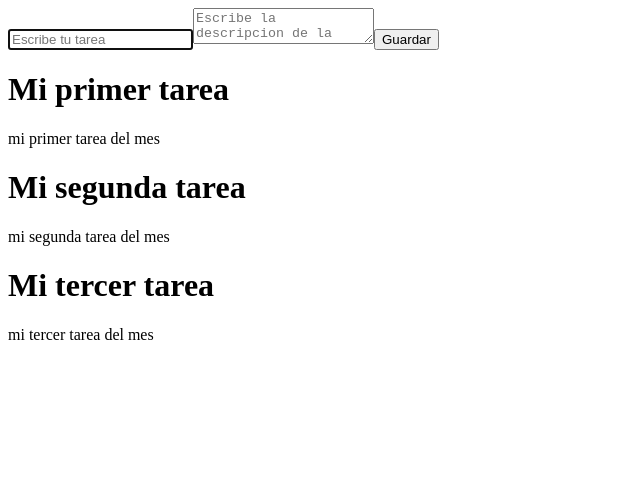
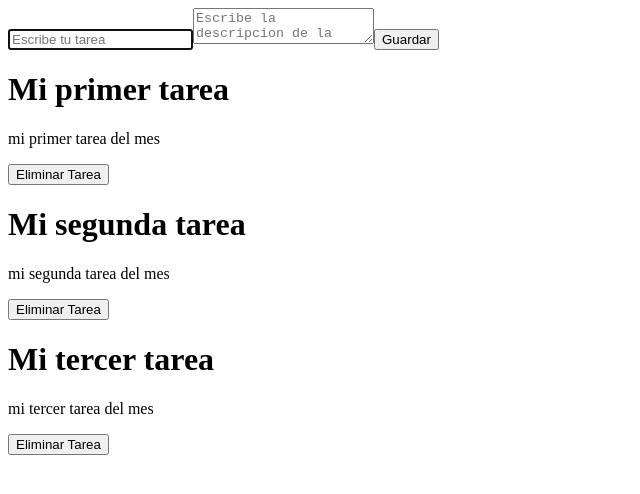
Before and after one commit to LopsDesarrollo/react-tasks-application, a React (Vite) app: page / in a window 1280 px wide. Shown: the top 494 px of the page, without its empty margins (0-640 px from the left). Built offline with nearby package versions, Linux system fonts and the light colour scheme.

Commit message:
Agregamos la funcionalidad de eliminar tareas

```diff
--- a/src/App.jsx
+++ b/src/App.jsx
@@ -18,10 +18,14 @@
     }])
   }
 
+  function deleteTask(taskId) {
+    setTasks(tasks.filter(task=>task.id !== taskId))
+  }
+
   return (
     <>
       <TaskForm createTask={createTask}/>
-      <TaskList tasks={tasks} />
+      <TaskList tasks={tasks} deleteTask={deleteTask}/>
     </>
   );
 }
--- a/src/components/TaskCard.jsx
+++ b/src/components/TaskCard.jsx
@@ -1,10 +1,13 @@
 import React from "react";
 
-function TaskCard({task}) {
+function TaskCard({task, deleteTask}) {
   return (
     <div>
       <h1>{task.title}</h1>
       <p>{task.description}</p>
+      <button onClick={()=>deleteTask(task.id)}>
+        Eliminar Tarea
+      </button>
     </div>
   );
 }
--- a/src/components/TaskList.jsx
+++ b/src/components/TaskList.jsx
@@ -1,7 +1,7 @@
 import React from "react";
 import TaskCard from './TaskCard'
 
-function TaskList({tasks}) {
+function TaskList({tasks, deleteTask}) {
 
 
   if (tasks.length === 0) {
@@ -11,7 +11,7 @@
   return (
     <div>
       {tasks.map((task) => (
-        <TaskCard key={task.id} task={task}/>
+        <TaskCard key={task.id} task={task} deleteTask={deleteTask}/>
       ))}
     </div>
   );
```
